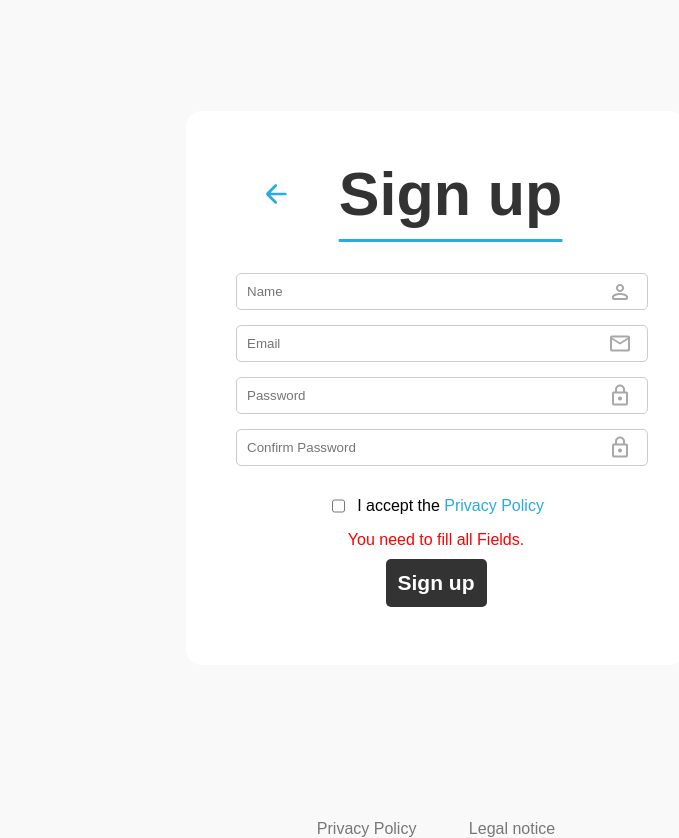
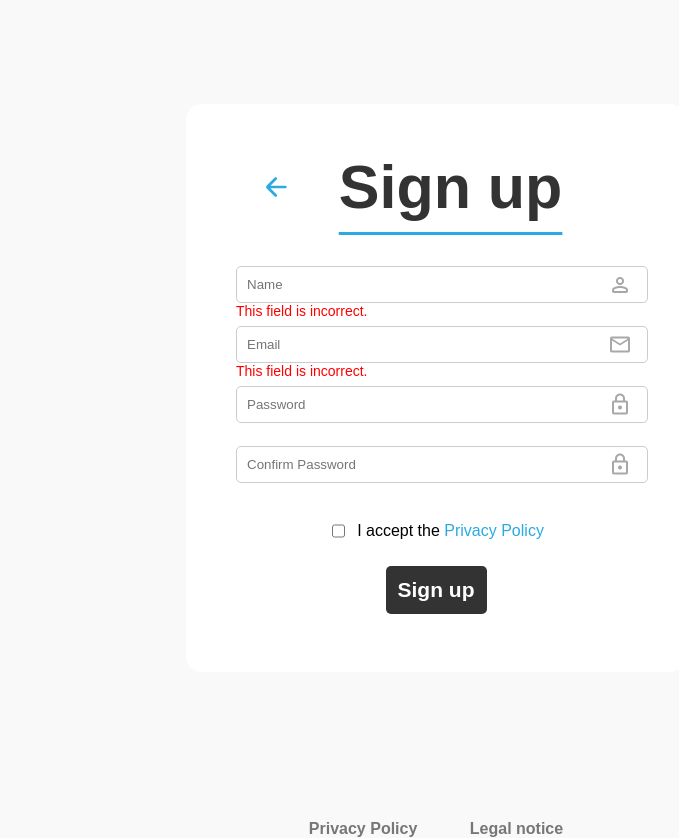
Before and after one commit to mgiesi/da_join, a plain HTML site: page signUp.html in a window 1280 px wide. Both pictures are taken after a click on the button "Sign up". Shown: the full height of the page, 204-883 px from the left. Drawn offline with Linux system fonts and the light colour scheme.

Commit message:
Sign Up Form Validation

```diff
--- a/assets/js/login.js
+++ b/assets/js/login.js
@@ -122,6 +122,8 @@ function handleLoginError(error) {
 async function addUser() {
   const { name, email, password, confirmPassword } = getUserInput();
   if (!validateInput(name, email, password, confirmPassword)) return;
+  if (!emailValidation(email)) return;
+  emailValidation();
   if (!validatePassword(password, confirmPassword)) return;
 
   const newUser = { name, email, password };
--- a/assets/js/signUp.js
+++ b/assets/js/signUp.js
@@ -121,6 +121,10 @@ function handleLoginError(error) {
  */
 async function addUser() {
   const { name, email, password, confirmPassword } = getUserInput();
+  validateInputs();
+  emailValidation();
+  if (!emailValidation(email)) return;
+  if (!validateInputs(name, email)) return;
   if (!validateInput(name, email, password, confirmPassword)) return;
   if (!validatePassword(password, confirmPassword)) return;
 
--- /dev/null
+++ b/assets/js/validation/signUpValidation.js
@@ -0,0 +1,54 @@
+function validateInputs() {
+  const fields = ["inputName"];
+  let allValid = true;
+
+  fields.forEach((id) => {
+    const input = document.getElementById(id);
+    const errorDiv = document.getElementById("errorName");
+
+    if (!validateField(input, errorDiv)) {
+      errorDiv.classList.remove("dNone");
+      allValid = false;
+    } else {
+      errorDiv.classList.add("dNone");
+    }
+  });
+
+  return allValid;
+}
+
+function validateField(input, errorDiv) {
+  const value = input.value.trim();
+
+  if (input.id === "inputName") {
+    const nameRegex = /^[A-Za-zÄÖÜäöüß]+(?:\s[A-Za-zÄÖÜäöüß]+)*$/;
+    if (!nameRegex.test(value)) {
+      return false;
+    }
+  } else if (value === "") {
+    errorDiv.textContent = "This field is required.";
+    return false;
+  }
+
+  errorDiv.textContent = "";
+  return true;
+}
+
+function emailValidation() {
+  let email = document.getElementById("inputMail");
+  let inputValue = email.value.trim();
+  let warning = document.getElementById("errorMail");
+
+  let emailPattern = /^[a-zA-Z0-9._%+-]+@[a-zA-Z0-9.-]+\.[a-zA-Z]{2,}$/;
+
+  if (!emailPattern.test(inputValue)) {
+    warning.classList.remove("dNone");
+    return false;
+  }
+
+  warning.classList.add("dNone");
+  return true;
+}
+
+//validateInputs();
+//if (!validateInputs(name, email, phone)) return;
--- a/assets/styles/login.css
+++ b/assets/styles/login.css
@@ -26,6 +26,14 @@ body {
 .logo img {
   width: 80px;
   height: 100px;
+}
+.dNone {
+  display: none;
+}
+.errorNote {
+  font-size: 14px;
+  color: red;
+  margin: 0;
 }
 
 .login-box {
@@ -60,7 +68,6 @@ body {
 .login-box input[type="password"] {
   width: 95%;
   padding: 10px;
-  margin-bottom: 15px;
   border: 1px solid #ccc;
   border-radius: 5px;
 }
@@ -122,15 +129,19 @@ footer {
   margin-top: 250px;
   text-align: center;
 }
+.inputBorder {
+  margin-bottom: 24px;
+}
 
 footer a {
   color: #777;
   text-decoration: none;
+  font-weight: bold;
   margin: 24px;
 }
 
 footer a:hover {
-  font-size: 17px;
+  font-size: 16px;
   font-weight: bold;
   color: #29abe2;
 }
@@ -280,6 +291,10 @@ footer a:hover {
   border-radius: 10px;
 }
 
+.formHeight {
+  min-height: 60px;
+}
+
 .overlay.animate {
   animation: slideIn 1s forwards;
 }
@@ -312,7 +327,7 @@ footer a:hover {
 
 .dialogSignUp {
   color: red;
-  font-size: 16px;
+  font-size: 14px;
 }
 
 .dialogLogin {
--- a/signUp.html
+++ b/signUp.html
@@ -9,6 +9,7 @@
     <link rel="stylesheet" href="./assets/styles/loginResponsive.css">
     <link rel="shortcut icon" href="./assets/icons/favicon.png" type="image/x-icon" />
     <script src="./assets/js/signUp.js"></script>
+    <script src="./assets/js/validation/signUpValidation.js"></script>
   </head>
 
   <body>
@@ -29,15 +30,17 @@
         <img class="imgArrow" onclick="navigateToIndex()" src="./assets/icons/arrow-left-line.svg" alt="">
         <h2 class="f1 loginFont">Sign up</h2></div>
         <div class="formWidth">
-          <input id="inputName" type="text" required placeholder="Name">
-          <input id="inputMail" type="text" required placeholder="Email">
-          <input id="inputLock" type="password" required placeholder="Password">
-          <input id="inputConfirm" type="password" required placeholder="Confirm Password">
+          <div class="formHeight"><input id="inputName" type="text" required placeholder="Name">
+          <div><p id="errorName" class="dNone errorNote">This field is incorrect.</p></div></div>
+          <div class="formHeight"><input id="inputMail" type="text" required placeholder="Email"><div><p id="errorMail" class="dNone errorNote">This field is incorrect.</p></div></div>
+          <div class="formHeight"><input id="inputLock" type="password" required placeholder="Password"></div>
+          <div class="formHeight"><input id="inputConfirm" type="password" required placeholder="Confirm Password"></div>
+          <div id="passwordSignUp" class="dNone dialogSignUp">The passwords you entered do not match. Please try again.</div>
           <div class="underSignUp">
           <div class="checkBoxPP"> <input id="checkbox" type="checkbox"><p>I accept the <a href="privacy_policy.html">Privacy Policy</a></p></div>
           <div id="dialogSignUp" class="dNone dialogSignUp">You need to accept the Privacy Policy to proceed.</div>
           <div id="FieldsSignUp" class="dNone dialogSignUp">You need to fill all Fields.</div>
-          <div id="passwordSignUp" class="dNone dialogSignUp">The passwords you entered do not match. Please try again.</div>
+
           <button onclick="addUser()" class="f6 signUpBtn">Sign up</button>
         </div>
       </div>
```
